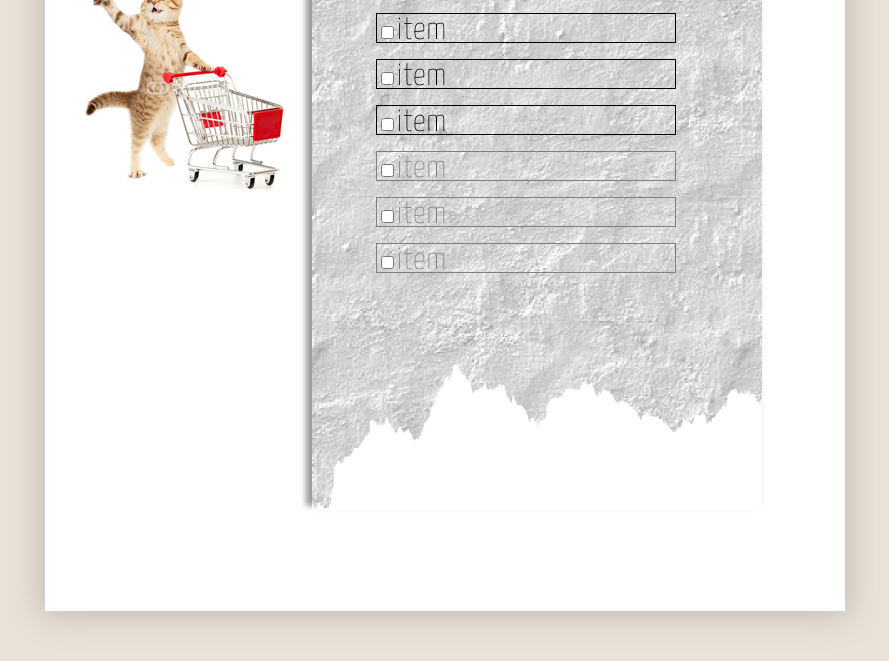
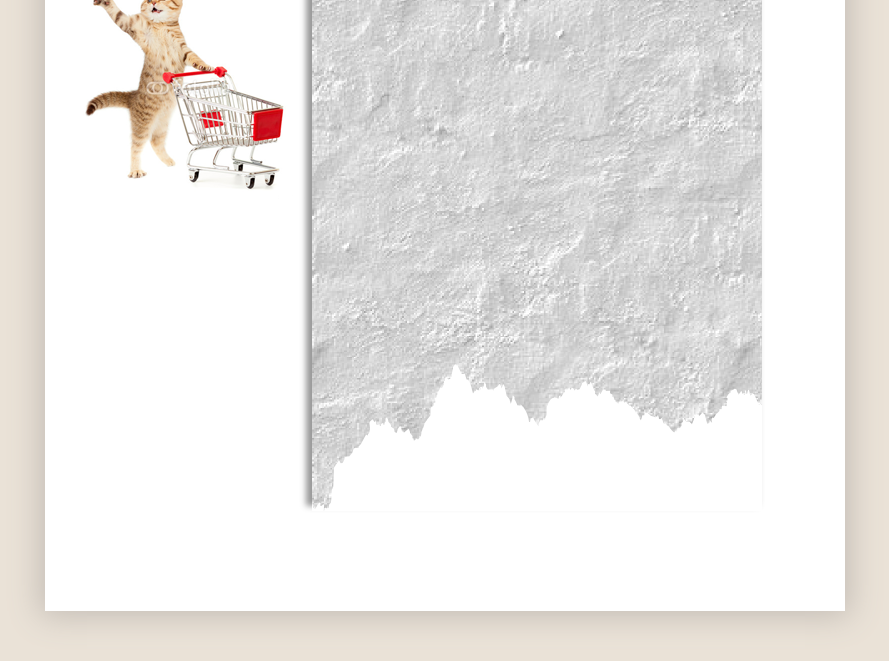
Before and after one commit to ali-smith/shopurr, a plain HTML site: page index.html in a window 1280 px wide. Shown: the part 139-800 px from the top of the page, without its empty margins (195-1084 px from the left). Drawn offline with nearby package versions, Linux system fonts and the light colour scheme; a web font is replaced by a local one.

Commit message:
removed list items

```diff
--- a/index.html
+++ b/index.html
@@ -49,15 +49,15 @@
 			<input type="text" name="addItem" value="" placeholder="add item" class="addItem">
 
 			<ul class="uncheckedList">
+				<!-- <li class="li-box"><input type="checkbox"/>item</li>
 				<li class="li-box"><input type="checkbox"/>item</li>
-				<li class="li-box"><input type="checkbox"/>item</li>
-				<li class="li-box"><input type="checkbox"/>item</li>
+				<li class="li-box"><input type="checkbox"/>item</li> -->
 
 			</ul>
 			<ul class="checkedList">
+				<!-- <li class="li-box"><input type="checkbox"/>item</li>
 				<li class="li-box"><input type="checkbox"/>item</li>
-				<li class="li-box"><input type="checkbox"/>item</li>
-				<li class="li-box"><input type="checkbox"/>item</li>
+				<li class="li-box"><input type="checkbox"/>item</li> -->
 			</ul>
 
 	</div>
```
